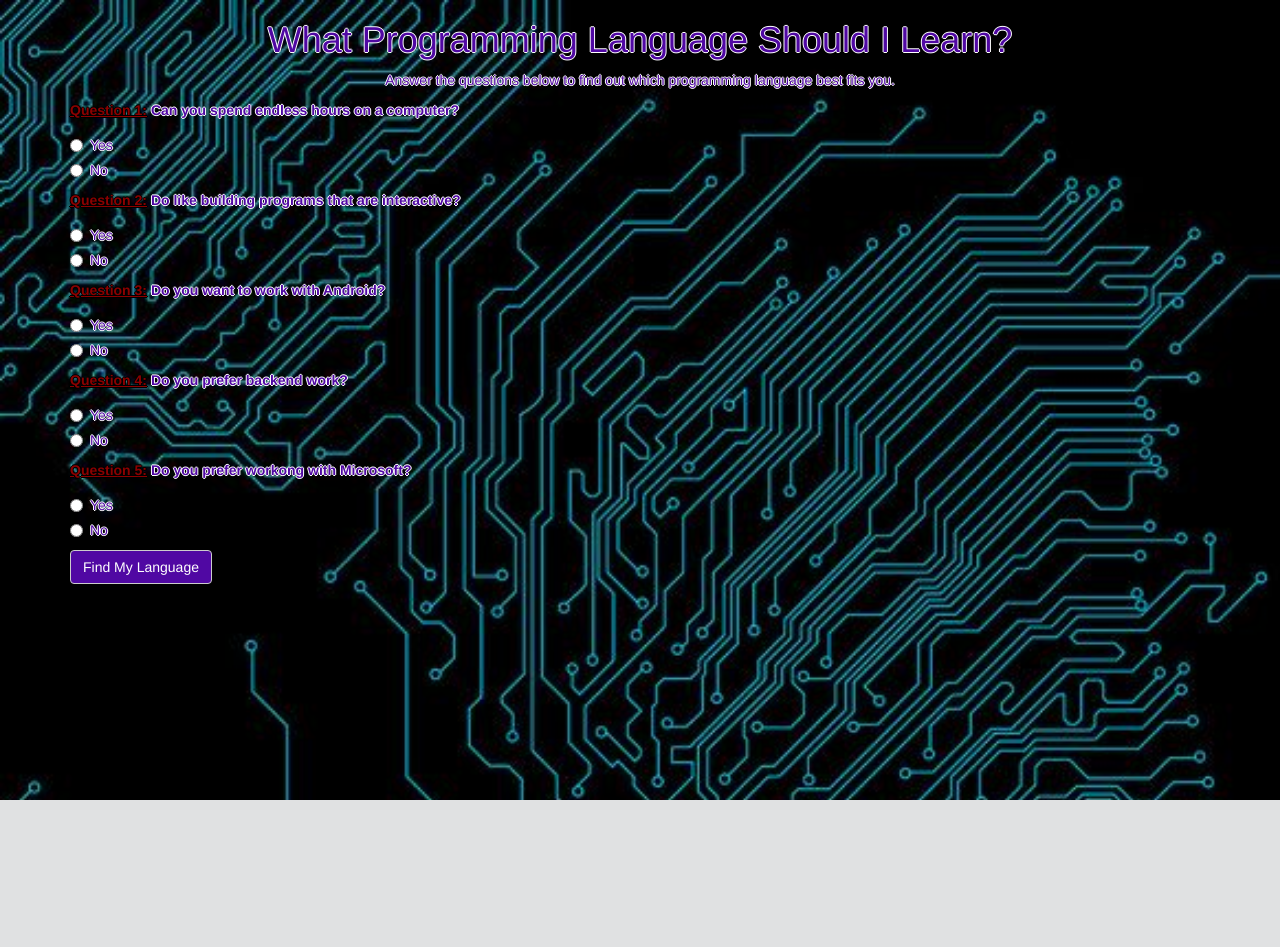
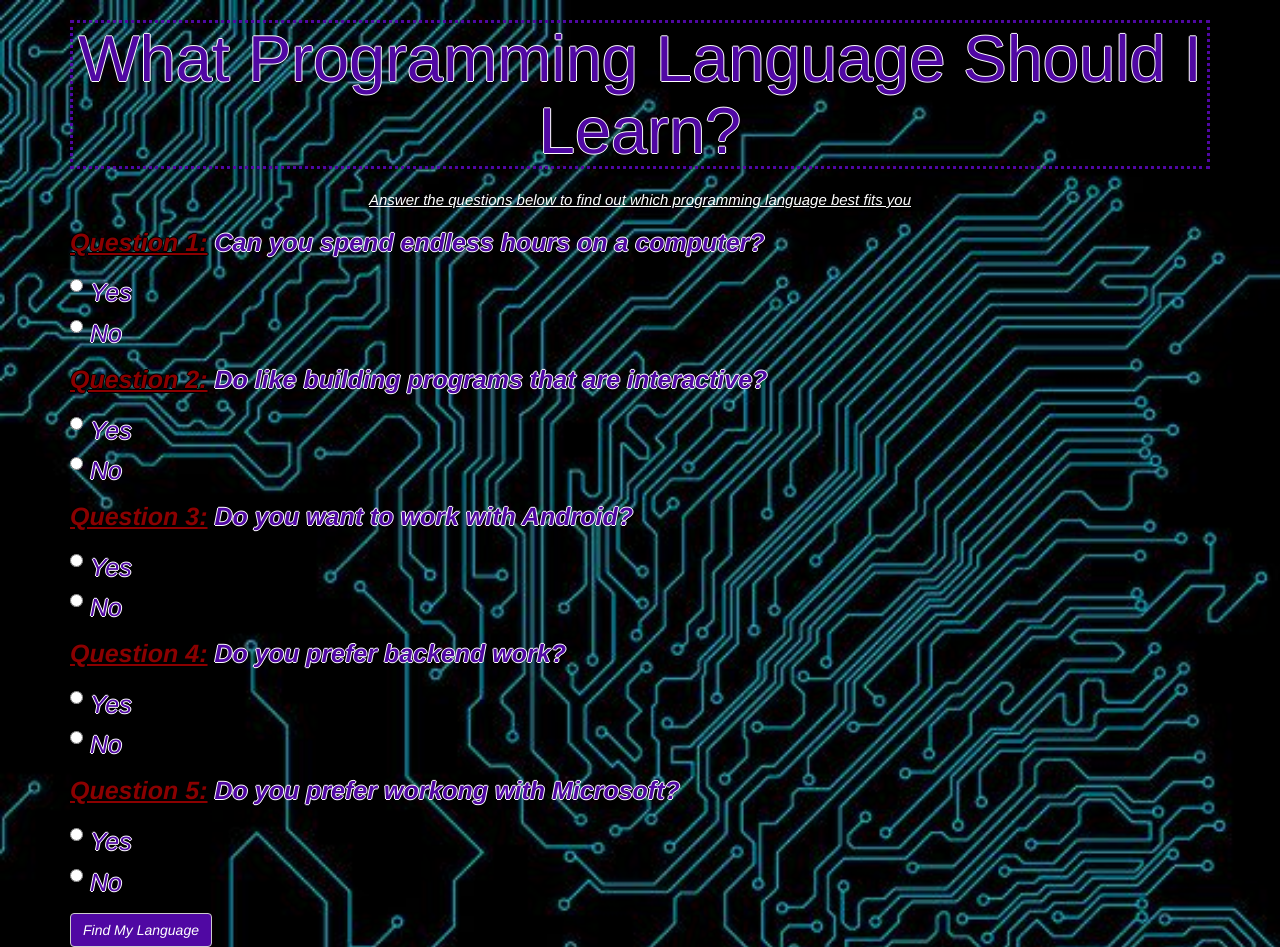
Before and after one commit to danyellington/track-suggester, a plain HTML site: page index.html in a window 1280 px wide. Before the commit the page ends 800 px from the top, so only its background shows below. Drawn offline with Linux system fonts and the light colour scheme.

Commit message:
add em and strong tags to html for emphasis

```diff
--- a/css/styles.css
+++ b/css/styles.css
@@ -9,6 +9,7 @@ body {
   background-color: #e0e1e2;
   color: #5008a3;
   text-shadow:  -1px 0 white, 0 1px white, 1px 0 white, 0 -1px white;
+  font-size: 25px;
 
 }
 
@@ -28,6 +29,8 @@ button {
 
 h1 {
   text-align: center;
+  border: dotted;
+  font-size: 65px;
 }
 
 object {
@@ -77,3 +80,10 @@ p {
 h4 {
   text-align: center;
 }
+
+#intro {
+  font-size: 15px;
+  color: white;
+  text-shadow: none !important;
+  text-decoration: underline;
+}
--- a/index.html
+++ b/index.html
@@ -13,7 +13,7 @@
 
 
       <div id="questions">
-        <p>Answer the questions below to find out which programming language best fits you.
+        <p><span id="intro"><em>Answer the questions below to find out which programming language best fits you<em></span>
         </p>
         <form id="quiz">
           <label><span class="questionable">Question 1:</span>  Can you spend endless hours on a computer?</label>
@@ -86,9 +86,9 @@
       </div>
       <div class="sorry answer">
         <div class="jumbotron">
-          <h1><br></h1>
-          <p>Staring at a computer monitor is a critical component. Maybe you should consider a different career.
-          </p><br><br>
+          <h1><br><br></h1>
+          <p>Spending a lot of time on a computer is a <em><strong>critical</strong><em> component in programming. Maybe you should consider a different career.
+          </p><br><br><br>
       </div>
       </div>
       <div class="php answer">
```
